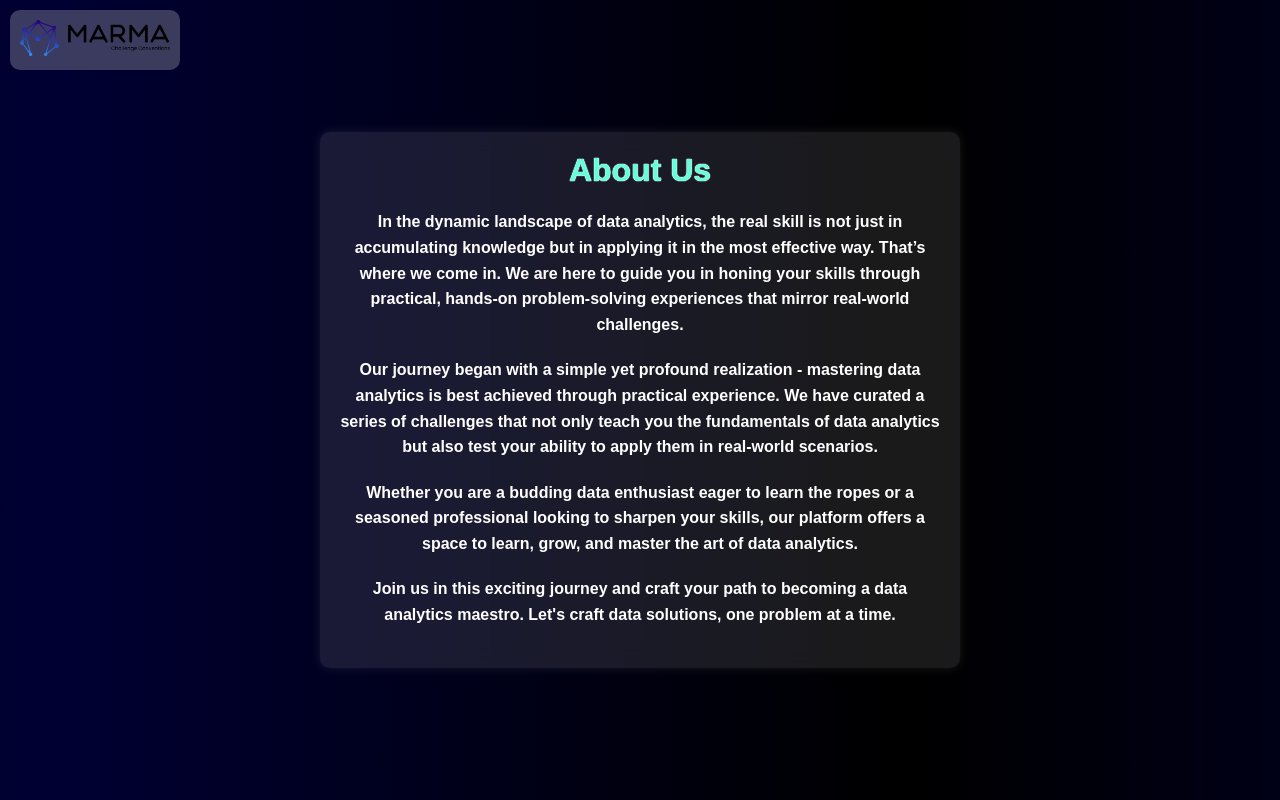
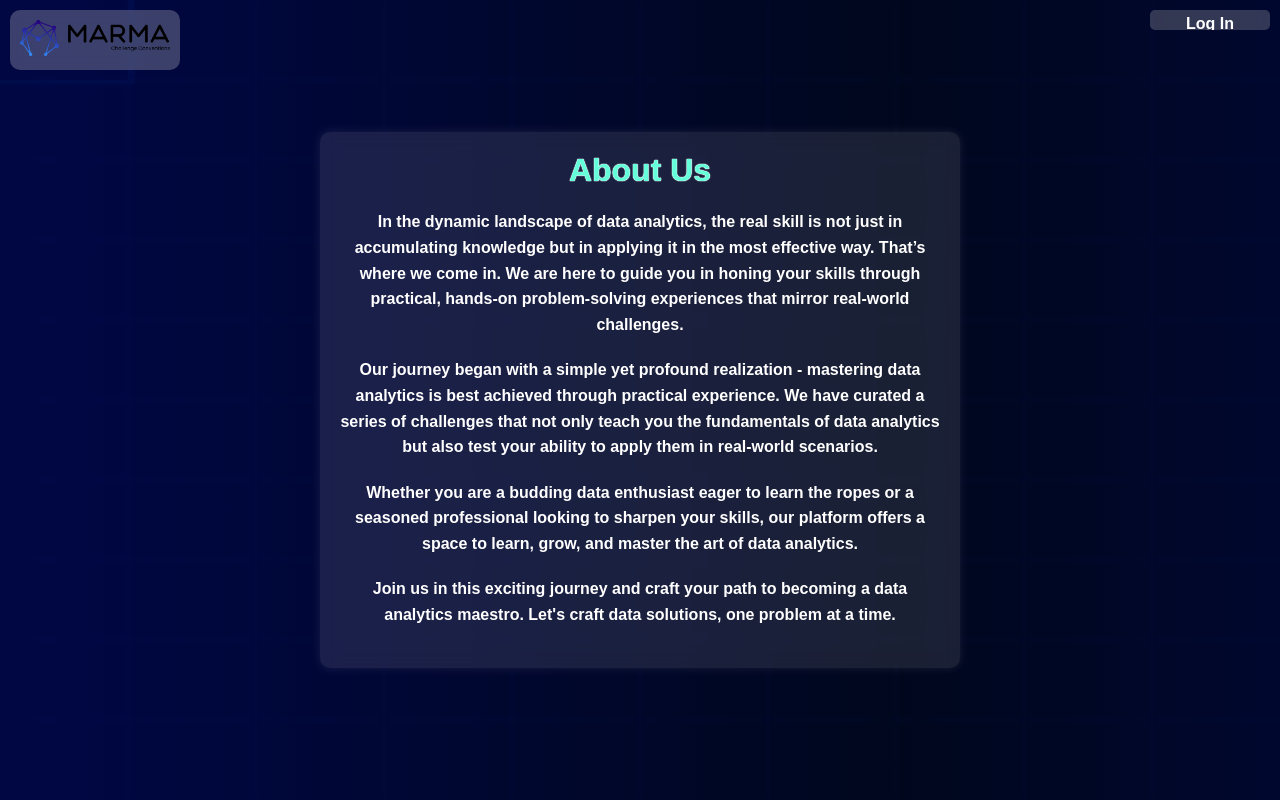
Before and after one commit to marma-akshay/marma_test_1, a React (Create React App) app in the folder frontend/: page /aboutus in a window 1280 px wide. Built offline with nearby package versions, Linux system fonts and the light colour scheme; a web font is replaced by a local one.

Commit message:
about us formating

```diff
--- a/frontend/src/components/AboutUs.css
+++ b/frontend/src/components/AboutUs.css
@@ -63,3 +63,63 @@
     margin-bottom: 20px;
     line-height: 1.6;
   }
+
+  .grid-background {
+    position: absolute;
+    top: 0;
+    left: 0;
+    width: 100%;
+    height: 100%;
+    display: grid;
+    grid-template-columns: repeat(10, 1fr);
+    grid-template-rows: repeat(10, 1fr);
+    opacity: 0.5;
+  }
+
+  .grid-square {
+    width: 100%;
+    height: 100%;
+    background-color: rgb(0, 30, 118);
+    box-shadow: 0 0 5px rgba(0, 32, 128, 0.574);
+    border: #00005d;
+    transition: transform 0.5s;
+  }
+
+  .grid-square:hover {
+    transform: scale(1.10);
+  }
+
+  .auth-options-aboutus {
+    position: absolute;
+    top: 10px;
+    right: 10px;
+    width: 120px;
+    height: 20px;
+    background: rgba(255, 255, 255, 0.2);
+    backdrop-filter: blur(10px);
+    border-radius: 5px;
+    overflow: hidden;
+    cursor: pointer;
+    transition: height 0.3s ease;
+  }
+
+  .auth-options-aboutus:hover {
+    height: 140px;
+  }
+
+  .auth-options-content-aboutus {
+    display: flex;
+    flex-direction: column;
+    align-items: center;
+  }
+
+  .auth-options-content-aboutus a {
+    color: #fff;
+    margin: 5px 0;
+    text-decoration: none;
+    transition: color 0.3s ease;
+  }
+
+  .auth-options-content-aboutus a:hover {
+    color: #00cc66;
+  }
--- a/frontend/src/components/AboutUs.js
+++ b/frontend/src/components/AboutUs.js
@@ -4,12 +4,31 @@ import logo from '../assets/logo.png'; // Import the logo
 import { Link } from 'react-router-dom'; // Import Link from react-router-dom
 
 function AboutUs() {
+  const gridSquares = [];
+  for (let i = 0; i < 10; i++) {
+    for (let j = 0; j < 10; j++) {
+      gridSquares.push({ id: i * 10 + j });
+    }
+  }
+
   return (
     <div className="about-us-container">
+      <div className="grid-background">
+        {gridSquares.map(square => (
+          <div key={square.id} className="grid-square"></div>
+        ))}
+      </div>
       <div className="logo-container">
         <Link to="/">
           <img src={logo} alt="Logo" className="logo" />
         </Link>
+      </div>
+      <div className="auth-options-aboutus">
+        <div className="auth-options-content-aboutus">
+          <Link to="/signin">Log In</Link>
+          <Link to="/signup">Sign Up</Link>
+          <Link to="/FAQ">FAQ</Link>
+        </div>
       </div>
       <div className="about-us-glass">
         <h1>About Us</h1>
```
